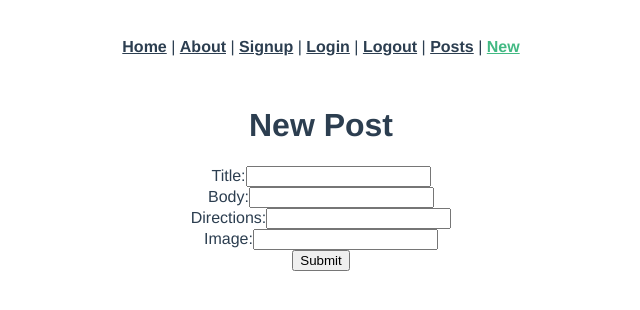
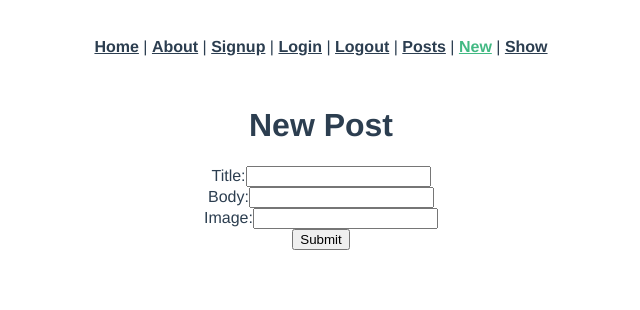
Before and after one commit to ryansearls/blog-frontend-app, a Vue app: page /posts/new in a window 1280 px wide. Shown: the top 310 px of the page, without its empty margins (319-959 px from the left). Built offline with nearby package versions, Linux system fonts and the light colour scheme.

Commit message:
added PostsShow page

```diff
--- a/src/App.vue
+++ b/src/App.vue
@@ -14,6 +14,8 @@
       <router-link to="/posts">Posts</router-link>
       |
       <router-link to="/posts/new">New</router-link>
+      |
+      <router-link to="/posts/1">Show</router-link>
     </div>
     <router-view />
   </div>
--- a/src/router/index.js
+++ b/src/router/index.js
@@ -6,6 +6,7 @@ import Login from "../views/Login.vue";
 import Logout from "../views/Logout.vue";
 import PostsIndex from "../views/PostsIndex.vue";
 import PostsNew from "../views/PostsNew.vue";
+import PostsShow from "../views/PostsShow.vue";
 
 Vue.use(VueRouter);
 
@@ -48,6 +49,11 @@ const routes = [
     name: "PostsNew",
     component: PostsNew
   },
+  {
+    path: "/posts/1",
+    name: "PostsShow",
+    component: PostsShow
+  },
 ];
 
 const router = new VueRouter({
--- a/src/views/PostsNew.vue
+++ b/src/views/PostsNew.vue
@@ -11,15 +11,11 @@
       </div>
       <div>
         <label>Body:</label>
-        <input type="text" v-model="newPostParams.chef" />
-      </div>
-      <div>
-        <label>Directions:</label>
-        <input type="text" v-model="newPostParams.directions" />
+        <input type="text" v-model="newPostParams.body" />
       </div>
       <div>
         <label>Image:</label>
-        <input type="text" v-model="newPostParams.image_url" />
+        <input type="text" v-model="newPostParams.image" />
       </div>
       <input type="submit" value="Submit" />
     </form>
@@ -37,8 +33,8 @@ export default {
   },
   methods: {
     createPost: function () {
-      axios.post("/posts/new", this.newPostParams).then((response) => {
-        this.$router.push("/recipes");
+      axios.post("/posts", this.newPostParams).then((response) => {
+        this.$router.push("/posts");
         console.log(response.data);
       });
     },
--- /dev/null
+++ b/src/views/PostsShow.vue
@@ -0,0 +1,28 @@
+<template>
+  <div class="posts-show">
+    <div class="container">
+      <h2>{{ post.title }}</h2>
+      <h2>{{ post.body }}</h2>
+      <h2>{{ post.image }}</h2>
+      <router-link to="/posts">Back to Posts</router-link>
+    </div>
+  </div>
+</template>
+
+<script>
+import axios from "axios";
+
+export default {
+  data: function () {
+    return {
+      errors: [],
+      post: {},
+    };
+  },
+  created: function () {
+    axios.get("/posts/1").then((response) => {
+      this.post = response.data;
+    });
+  },
+};
+</script>
```
